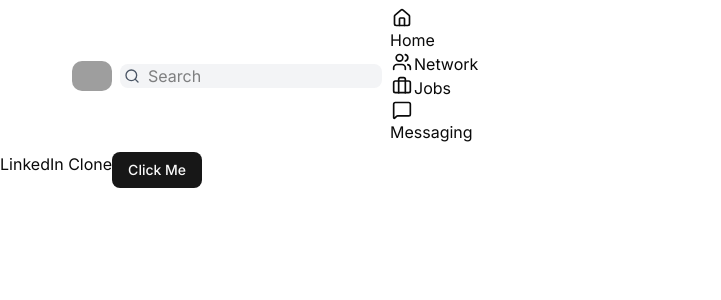
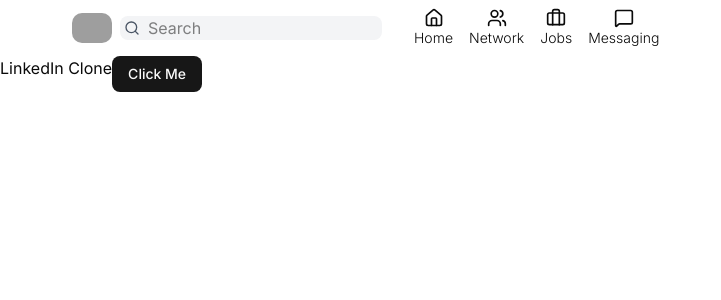
Before and after one commit to shubhamsugara22/linkedin-basic-clone, a Next.js app: page / in a window 1280 px wide. Shown: the top 300 px of the page, without its empty margins (0-721 px from the left). Built offline with nearby package versions, Linux system fonts and the light colour scheme; grey boxes are pictures that could not be loaded.

Commit message:
Update css for icon and header style

```diff
--- a/app/globals.css
+++ b/app/globals.css
@@ -2,6 +2,12 @@
 @import "tw-animate-css";
 
 @custom-variant dark (&:is(.dark *));
+
+@layer components {
+  .icon {
+    @apply flex flex-col items-center justify-center text-sm font-light;
+  }
+}
 
 @theme inline {
   --color-background: var(--background);
--- a/components/Header.tsx
+++ b/components/Header.tsx
@@ -24,7 +24,7 @@ function Header() {
 		</form>
 	  </div>
 
-	  <div>
+	  <div className="flex items-center space-x-4 px-6">
 		<Link href="/" className="icon">
 		    <HomeIcon className="h-5" />
 		<p>Home</p>
```
